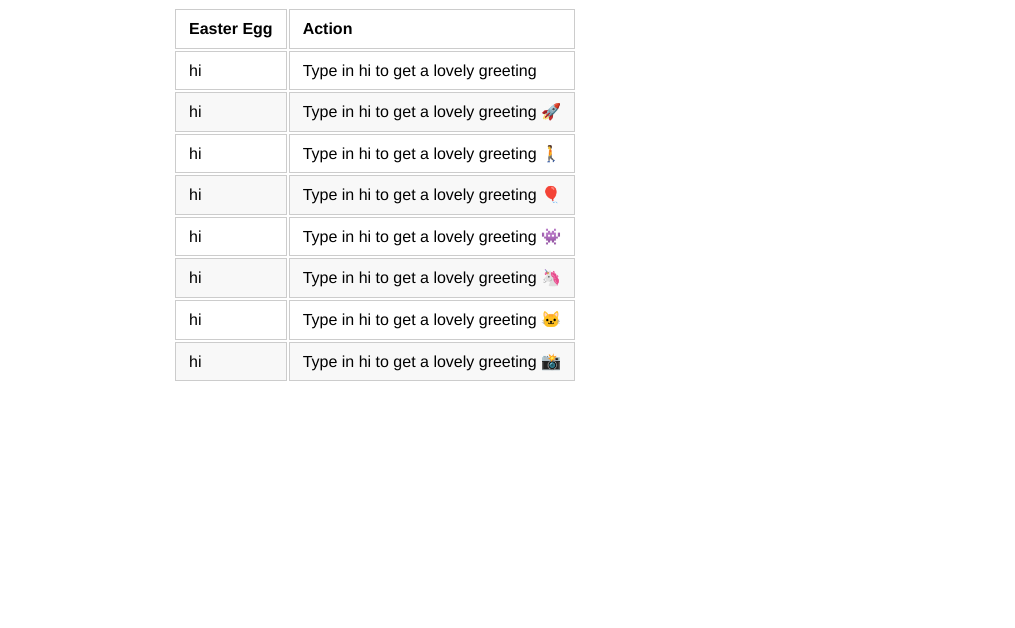
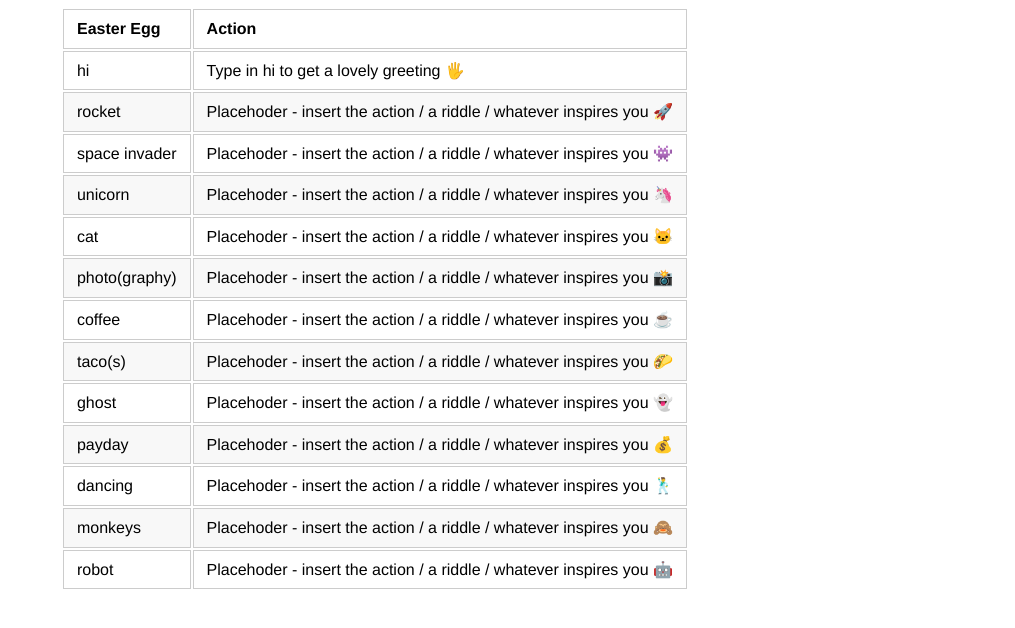
Before and after one commit to liazapciroiu/ddEasterChallenge, a plain HTML site: page index.html in a window 1280 px wide. Shown: the part 216-844 px from the top of the page, without its empty margins (265-1280 px from the left). Before the commit the page ends 800 px from the top, so only its background shows below. Drawn offline with Linux system fonts and the light colour scheme.

Commit message:
random words

```diff
--- a/index.html
+++ b/index.html
@@ -44,36 +44,64 @@
       <tbody>
         <tr>
           <td>hi</td>
-          <td>Type in hi to get a lovely greeting</td>
+          <td>Type in hi to get a lovely greeting &#128400; </td>
         </tr>
         <tr>
-          <td>hi</td>
-          <td>Type in hi to get a lovely greeting 🚀</td>
+          <td>rocket</td>
+          <td>Placehoder - insert the action / a riddle / whatever inspires you &#128640; </td>
         </tr>
         <tr>
-          <td>hi</td>
-          <td>Type in hi to get a lovely greeting 🚶</td>
+          <td>space invader</td>
+          <td>Placehoder - insert the action / a riddle / whatever inspires you &#128126; </td>
         </tr>
         <tr>
-          <td>hi</td>
-          <td>Type in hi to get a lovely greeting 🎈</td>
+          <td>unicorn</td>
+          <td>Placehoder - insert the action / a riddle / whatever inspires you &#129412; </td>
         </tr>
         <tr>
-          <td>hi</td>
-          <td>Type in hi to get a lovely greeting 👾</td>
+          <td>cat</td>
+          <td>Placehoder - insert the action / a riddle / whatever inspires you &#128049;</td>
         </tr>
         <tr>
-          <td>hi</td>
-          <td>Type in hi to get a lovely greeting 🦄</td>
+          <td>photo(graphy)</td>
+          <td>Placehoder - insert the action / a riddle / whatever inspires you &#128248; </td>
         </tr>
         <tr>
-          <td>hi</td>
-          <td>Type in hi to get a lovely greeting 🐱</td>
+          <td>coffee</td>
+          <td> Placehoder - insert the action / a riddle / whatever inspires you &#9749;</td>
         </tr>
         <tr>
-          <td>hi</td>
-          <td>Type in hi to get a lovely greeting 📸</td>
+          <td>taco(s)</td>
+          <td> Placehoder - insert the action / a riddle / whatever inspires you &#127790;</td>
         </tr>
+        <tr>
+          <td>ghost</td>
+          <td> Placehoder - insert the action / a riddle / whatever inspires you &#128123;</td>
+        </tr>
+        <tr>
+          <td>payday</td>
+          <td> Placehoder - insert the action / a riddle / whatever inspires you &#128176;</td>
+        </tr>
+        <tr>
+          <td>dancing</td>
+          <td> Placehoder - insert the action / a riddle / whatever inspires you &#128378;</td>
+        </tr>
+        <tr>
+          <td>monkeys</td>
+          <td> Placehoder - insert the action / a riddle / whatever inspires you &#128584;</td>
+        </tr>
+        <tr>
+          <td>robot</td>
+          <td> Placehoder - insert the action / a riddle / whatever inspires you &#129302;</td>
+        </tr>
+        <!-- <tr>
+          <td>carrot</td>
+          <td> Placehoder - insert the action / a riddle / whatever inspires you &#129365;</td>
+        </tr> -->
+        <!-- <tr>
+          <td>socks</td>
+          <td> Placehoder - insert the action / a riddle / whatever inspires you &#129510;</td>
+        </tr> -->
       </tbody>
     </table>
   </main>
```
